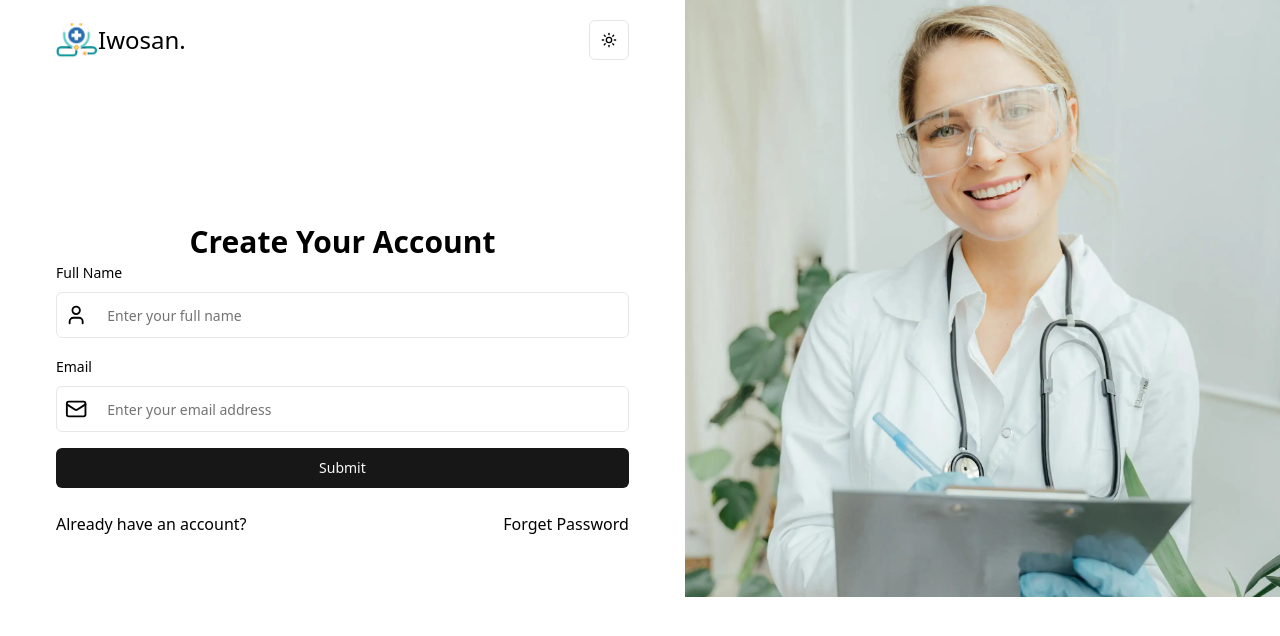
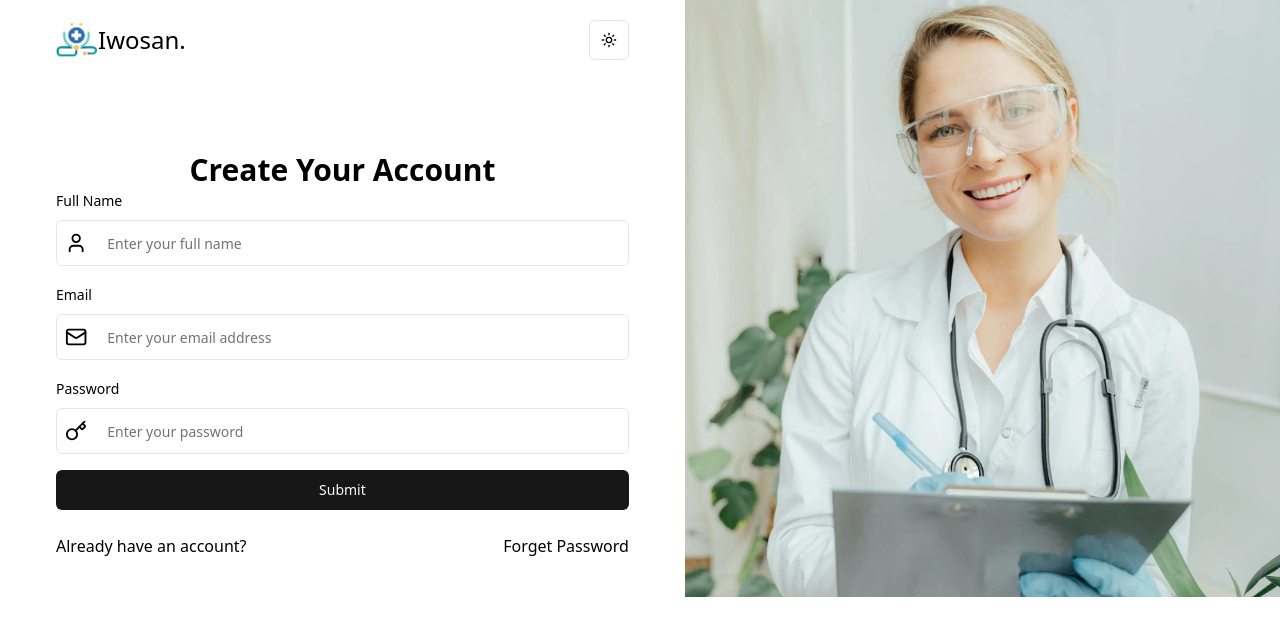
Before and after one commit to femiabimbola/hospital-management, a Next.js app in the folder client/: page /register in a window 1280 px wide. Shown: the top 636 px of the page. Built offline with nearby package versions, Linux system fonts and the light colour scheme.

Commit message:
updated the password

```diff
--- a/client/app/(auth)/register/page.tsx
+++ b/client/app/(auth)/register/page.tsx
@@ -12,7 +12,7 @@ const RegisterPage = () => {
           <AuthNavbar />
         </div>
 
-        <div className="pt-20">
+        <div className="pt-2">
           <h1 className="w-full text-xl md:text-3xl font-bold text-center">
             Create Your Account
           </h1>
--- a/client/components/RegisterForm/index.tsx
+++ b/client/components/RegisterForm/index.tsx
@@ -9,8 +9,7 @@ import { z } from "zod"
 import { Form, FormControl,FormField, FormItem, FormLabel, FormMessage,
 } from "@/components/ui/form"
 import SubmitButton from "../Button"
-import Image from "next/image"
-import { Mail, User } from "lucide-react"
+import { Mail, User, Key } from "lucide-react"
 
 export const RegisterForm = () => {
 
@@ -25,10 +24,10 @@ export const RegisterForm = () => {
   const [isLoading, setIsLoading] = useState(false);
   const [showPassword, setShowPassword] = useState(false)
 
-  const submit = async({fullName, email}:  z.infer<typeof registerFormSchema>) => {
+  const submit = async({fullName, email, password}:  z.infer<typeof registerFormSchema>) => {
     setIsLoading(true)
     try {
-      console.log(fullName, email)
+      console.log(fullName, email, password)
     } catch (error) {
 
     }
@@ -65,7 +64,6 @@ export const RegisterForm = () => {
           name="email"
           render={({ field }) => (
             <FormItem>
-              {/* Put image */}
               <FormLabel>Email</FormLabel>
               <div className="flex rounded-md border dark:border-gray-800 items-center">
               <Mail width={24} height={24} className="mx-2" />
@@ -81,6 +79,24 @@ export const RegisterForm = () => {
         />
 
         {/* Password */}
+        <FormField
+          control={form.control}
+          name="password"
+          render={({ field }) => (
+            <FormItem>
+              <FormLabel>Password</FormLabel>
+              <div className="flex rounded-md border dark:border-gray-800 items-center">
+              <Key width={24} height={24} className="mx-2" />
+              <FormControl>
+                <Input placeholder="Enter your password" {...field}
+                  className="shad-input border-0 "
+                />
+              </FormControl>
+              </div>
+              <FormMessage />
+            </FormItem>
+          )}
+        />
         <SubmitButton isLoading={isLoading} >Submit</SubmitButton >
       </form>
     </Form>
--- a/client/lib/formValidation/registerFormSchema.tsx
+++ b/client/lib/formValidation/registerFormSchema.tsx
@@ -4,5 +4,8 @@ export const registerFormSchema = z.object({
   fullName: z.string().min(3, {
     message: "Fullname must be at least 3 characters.",
   }),
-  email: z.string().email("Invalid email address")
+  email: z.string().email("Invalid email address"),
+  password: z.string().min(3, {
+    message: "Fullname must be at least 3 characters.",
+  })
 })
```
